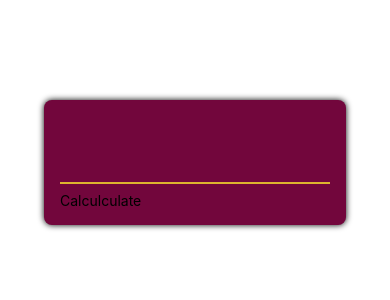
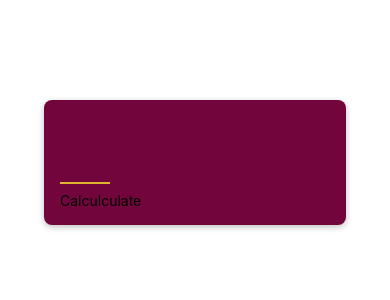
Before and after one commit to RamMG21/Game_of_numbers_ReactNative, a React Native app: screen / in a window 390 px wide. Shown: the top 300 px of the page. Built offline with nearby package versions, Linux system fonts and the light colour scheme.

Commit message:
update
numeric keyboard no work yet

```diff
--- a/screens/StartGameScreen.js
+++ b/screens/StartGameScreen.js
@@ -1,10 +1,15 @@
 import { StyleSheet, Text, TextInput, View } from "react-native";
+import React from "react";
 
 import PrimaryButton from "../components/PrimaryButton";
 
 export default function StartGameScreen(){
     return <View style = {styles.inputContainer}>
-        <TextInput style = {styles.numberInput} />
+        <TextInput
+        maxLength={4}
+        keyboardType='numeric'
+        style = {styles.numberInput}
+        />
         <Text>Calculculate</Text>
 
     </View>
@@ -20,16 +25,20 @@ const styles = StyleSheet.create({
         borderRadius: 8,
         elevation: 4,
         shadowColor: 'black',
+        shadowOffset: { width: 0, height: 2},
         shadowRadius: 6,
-        shadowOpacity: 1
+        shadowOpacity: 0.25
     },
     numberInput: {
         height: 60,
+        width: 50,
         fontSize: 32,
         borderBottomColor: '#ddb52f',
         borderBottomWidth: 2,
         color: '#ddb52f',
         marginVertical: 8,
-        fontWeight: 'bold'
-    }
+        fontWeight: 'bold',
+        textAlign: 'center'
+    },
+
 });
```
